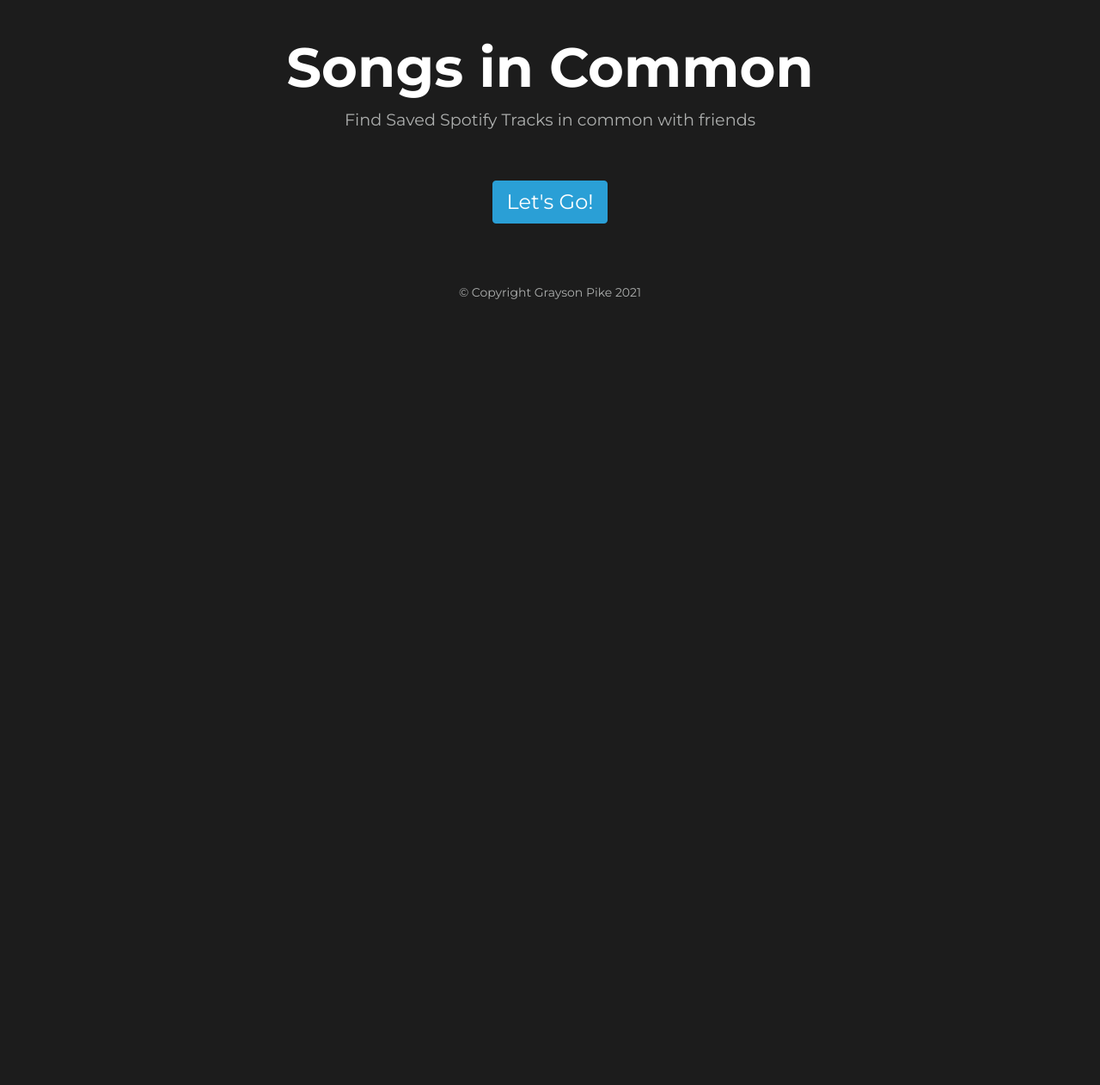
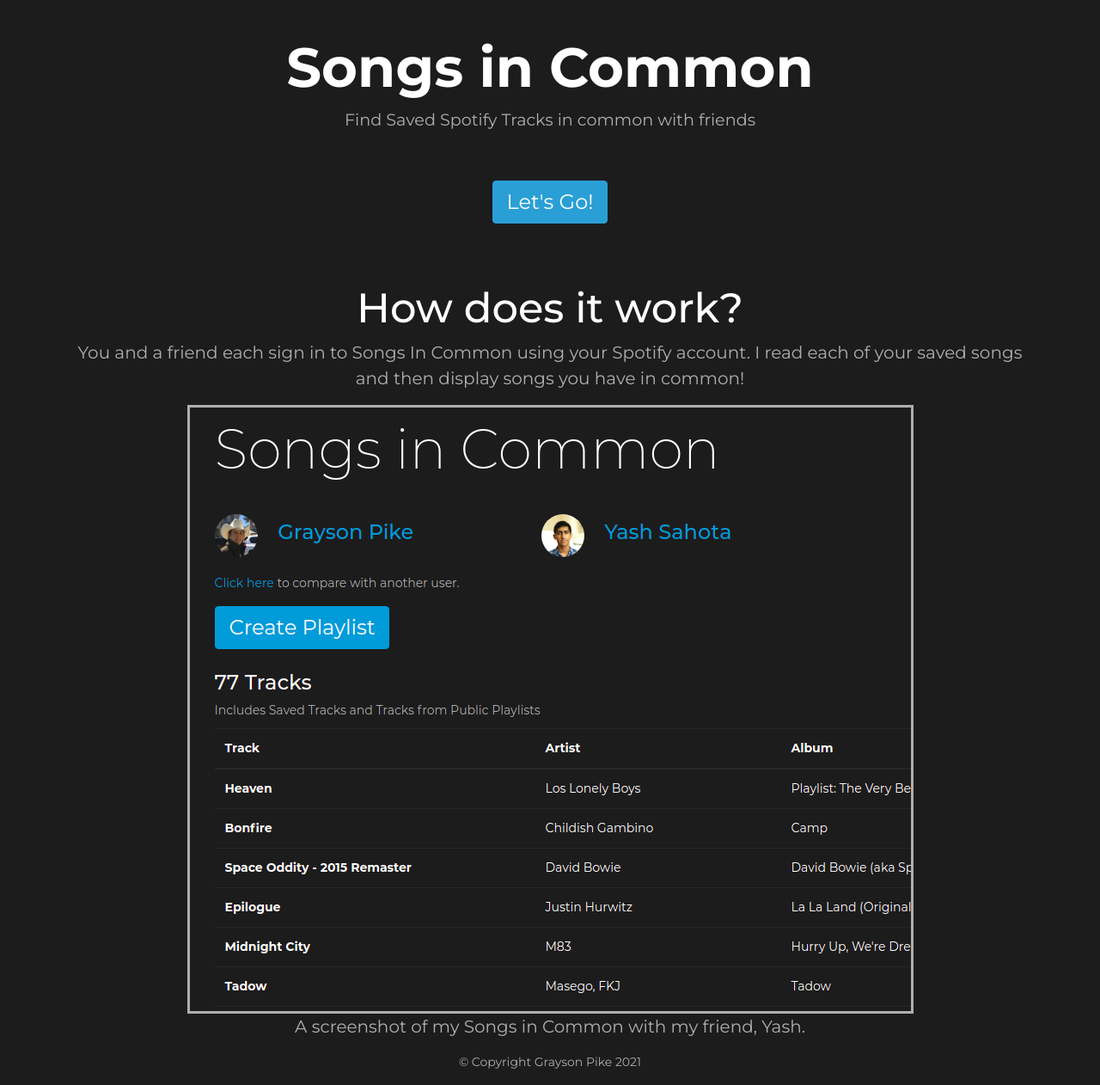
Before and after one commit to graysonpike/songs-in-common, a Django app: page / in a window 1280 px wide. Shown: the whole page at 86% size. Before the commit the page ends 348 px from the top, so only its background shows below. Run offline with Django 3.2, Linux system fonts and the light colour scheme; some libraries are stand-ins or nearby versions.

Commit message:
Added explaination on landing page

```diff
--- a/songs_in_common/songs_in_common/static/songs_in_common/css/landing.css
+++ b/songs_in_common/songs_in_common/static/songs_in_common/css/landing.css
@@ -15,3 +15,13 @@
 	margin-bottom: 70px;
 	font-size: 1.5rem;
 }
+
+.explain p {
+	font-size: 20px;
+}
+
+.screenshot {
+	border-color: white;
+	border: solid;
+	border-width: 3px;
+}
--- a/songs_in_common/songs_in_common/templates/songs_in_common/landing.html
+++ b/songs_in_common/songs_in_common/templates/songs_in_common/landing.html
@@ -27,6 +27,14 @@
 			<a class="btn btn-primary start-button" href="/authorize?action=save_user{{ compare_with_param }}" role="button">Let's Go!</a>
 		</div>
 	</div>
+	<div class="row">
+		<div class="col-sm-12 explain">
+			<h2>How does it work?</h2>
+			<p>You and a friend each sign in to Songs In Common using your Spotify account. I read each of your saved songs and then display songs you have in common!</p>
+			<img class="screenshot" src="{% static 'songs_in_common/images/screenshot.png' %}" />
+			<p class="caption">A screenshot of my Songs in Common with my friend, Yash.</p>
+		</div>
+	</div>
 </div>
 
 {% endblock %}
```
Also changed, not shown: songs_in_common/songs_in_common/static/songs_in_common/images/screenshot.png (added).
